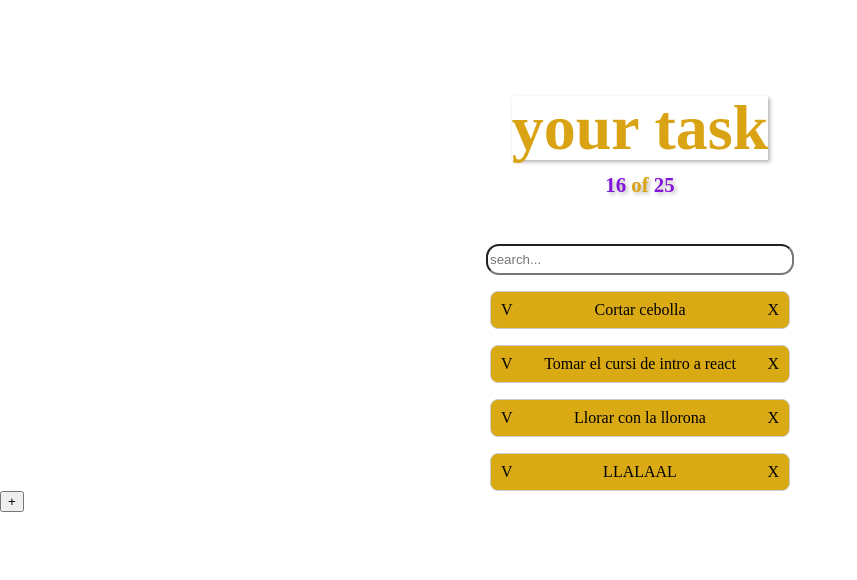
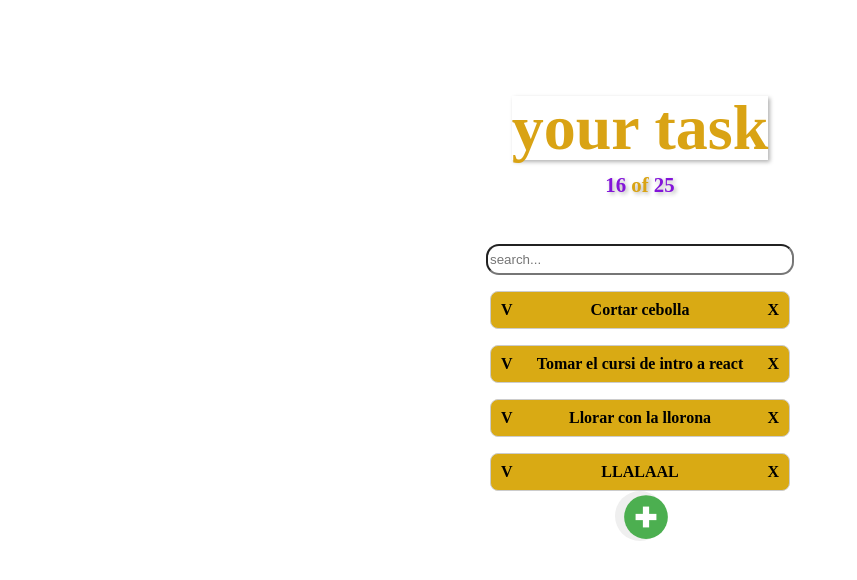
Before and after one commit to cotamo1901/todoMachine, a React (Create React App) app: page / in a window 1280 px wide. Shown: the top 580 px of the page, without its empty margins (0-857 px from the left). Built offline with nearby package versions, Linux system fonts and the light colour scheme.

Commit message:
se estiliza el todo

```diff
--- /dev/null
+++ b/src/components/TodoCreateButton.css
@@ -0,0 +1,18 @@
+.todo-button-container {
+  display: flex;
+  align-items: center;
+  justify-content: space-around;
+}
+
+.todo-button {
+  border-radius: 50%;
+  height: 50px;
+  width: 50px;
+  border: none;
+}
+
+.custom-svg {
+    width: 50px;
+    height: 50px;
+    cursor: pointer;
+  }
--- a/src/components/TodoCreateButton.jsx
+++ b/src/components/TodoCreateButton.jsx
@@ -1,7 +1,23 @@
-
+import "./TodoCreateButton.css";
 
 export const TodoCreateButton = () => {
   return (
-    <button type="submit">+</button>
-   )
- }
+    <div className="todo-button-container">
+      <button className="todo-button" type="submit">
+        <svg
+        className="custom-svg"
+          xmlns="http://www.w3.org/2000/svg"
+          width="1em"
+          height="1em"
+          viewBox="0 0 48 48"
+        >
+          <circle cx="24" cy="24" r="21" fill="#4CAF50" />
+          <g fill="#fff">
+            <path d="M21 14h6v20h-6z" />
+            <path d="M14 21h20v6H14z" />
+          </g>
+        </svg>
+      </button>
+    </div>
+  );
+};
--- a/src/components/TodoItems.css
+++ b/src/components/TodoItems.css
@@ -17,6 +17,7 @@
     box-sizing: border-box;
     background-color:var(--box-color);
     border-radius: 8px;
+    font-weight: bold;
 }
 
 
```
Also changed, not shown: public/button/plus.svg (added).
